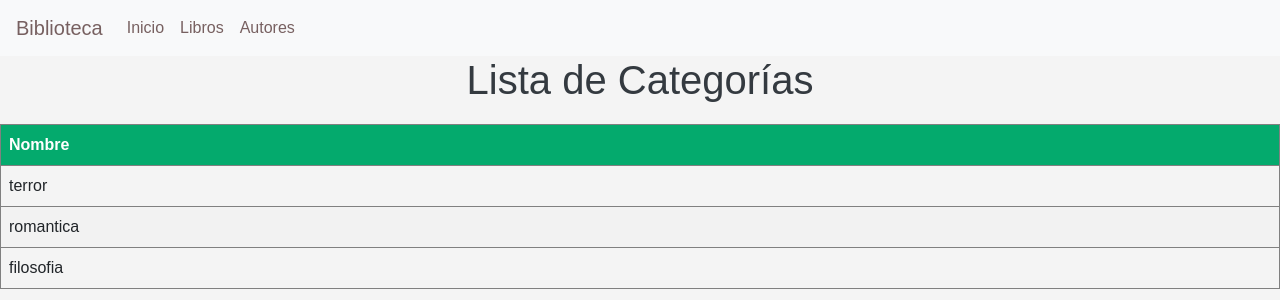
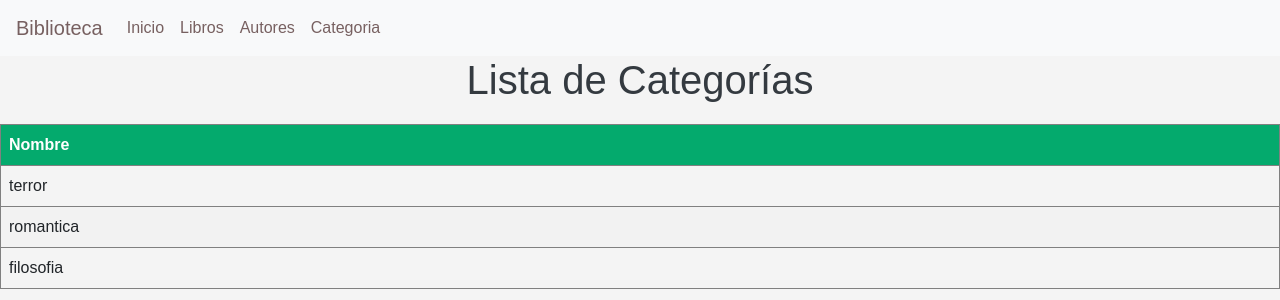
Before and after one commit to THALIA2308/ExamenFinal, a Django app: page /cat/ in a window 1280 px wide. Shown: the top 300 px of the page. Run offline with Django 4.2, Linux system fonts and the light colour scheme; data comes from the database, SQL or seed files in the repository; both versions use the stored data as it was after the commit; some libraries are stand-ins or nearby versions.

Commit message:
guardar cambios 2

```diff
--- a/core/templates/core/libro.html
+++ b/core/templates/core/libro.html
@@ -18,6 +18,7 @@
                 <li class="nav-item active"><a class="nav-link" href="{% url 'inicio' %}">Inicio</a></li>
                 <li class="nav-item"><a class="nav-link" href="{% url 'libro' %}">Libros</a></li>
                 <li class="nav-item"><a class="nav-link" href="{% url 'lista_autores' %}" >Autores</a></li>
+                <li class="nav-item"><a class="nav-link" href="{% url 'cat' %}">Categoria</a></li>
 
             </ul>
         </div>
--- a/core/templates/core/lista_autores.html
+++ b/core/templates/core/lista_autores.html
@@ -18,7 +18,7 @@
                 <li class="nav-item active"><a class="nav-link" href="{% url 'inicio' %}">Inicio</a></li>
                 <li class="nav-item"><a class="nav-link" href="{% url 'libro' %}">Libros</a></li>
                 <li class="nav-item"><a class="nav-link" href="{% url 'lista_autores' %}">Autores</a></li>
-
+                <li class="nav-item"><a class="nav-link" href="{% url 'cat' %}">Categoria</a></li>
             </ul>
         </div>
     </nav>
--- a/core/templates/core/lista_categorias.html
+++ b/core/templates/core/lista_categorias.html
@@ -19,7 +19,7 @@
                 <li class="nav-item active"><a class="nav-link" href="{% url 'inicio' %}">Inicio</a></li>
                 <li class="nav-item"><a class="nav-link" href="{% url 'libro' %}">Libros</a></li>
                 <li class="nav-item"><a class="nav-link" href="{% url 'lista_autores' %}">Autores</a></li>
-
+                <li class="nav-item"><a class="nav-link" href="{% url 'cat' %}">Categoria</a></li>
             </ul>
         </div>
     </nav>
```
Also changed, not shown: db.sqlite3.
